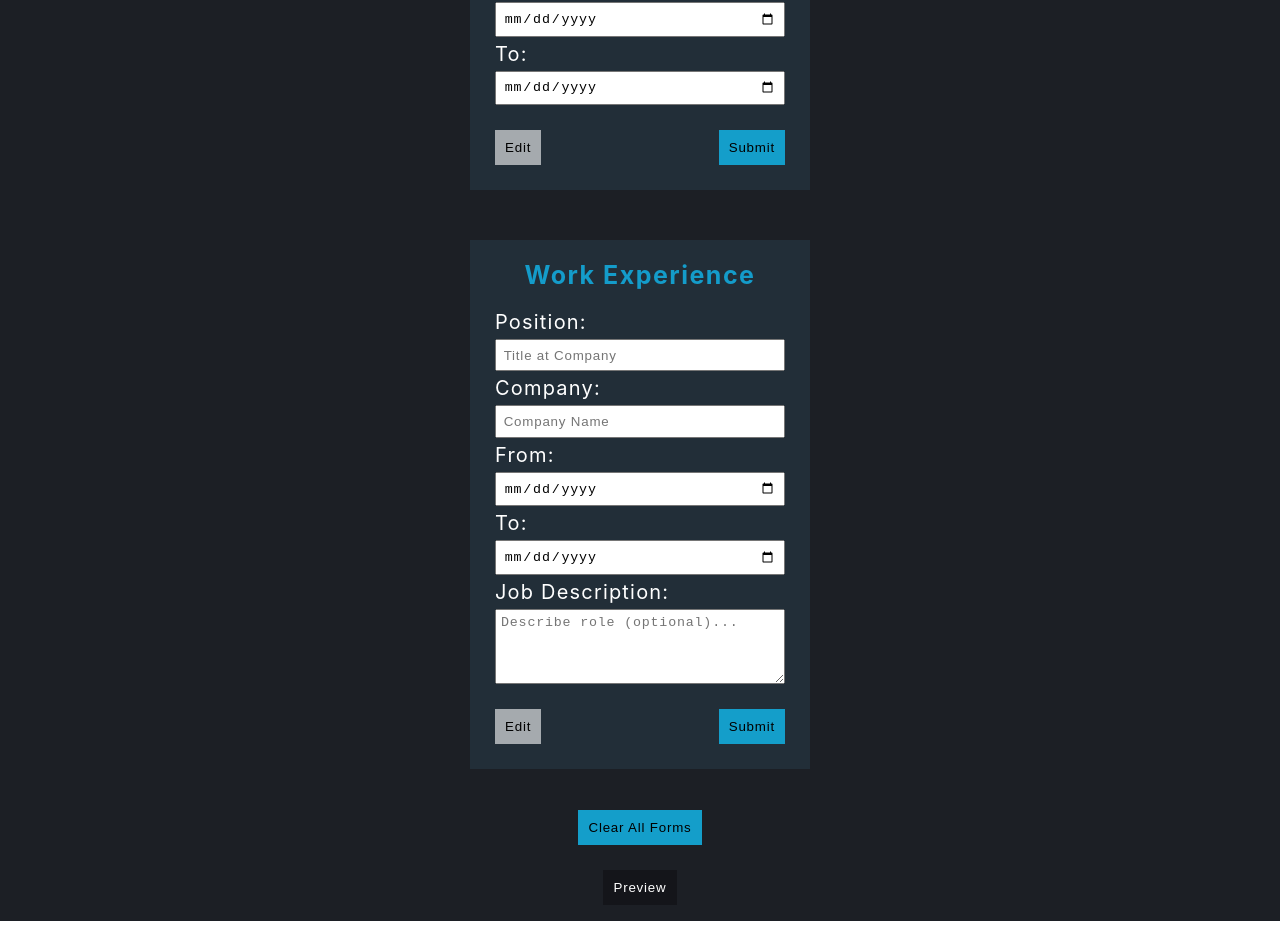
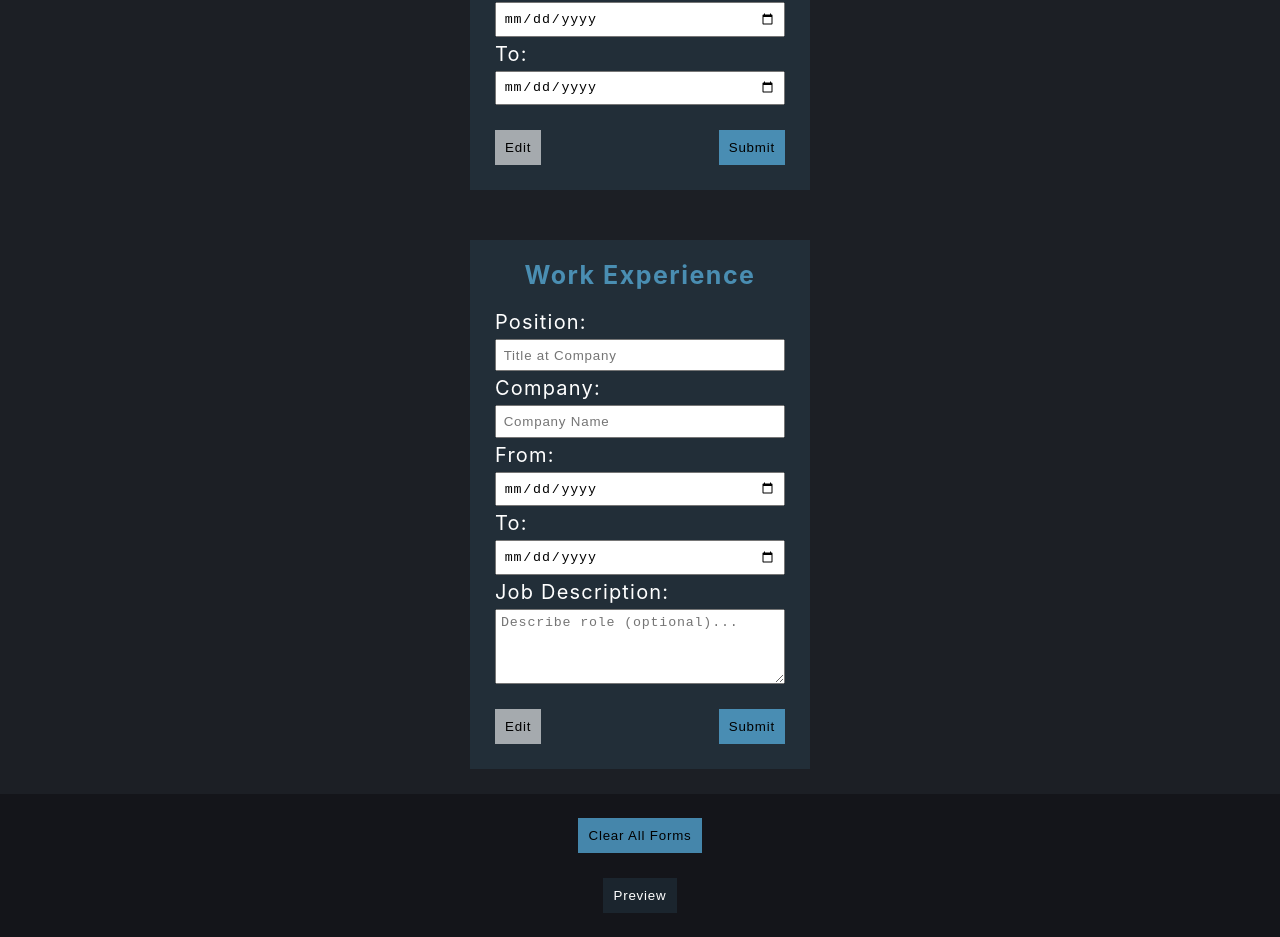
Before and after one commit to zamirkanji/cv-project-22, a React (Create React App) app: page / in a window 1280 px wide. Shown: the part 840-1777 px from the top of the page. Built offline with nearby package versions, Linux system fonts and the light colour scheme.

Commit message:
final update 5.29

```diff
--- a/src/App.js
+++ b/src/App.js
@@ -5,6 +5,7 @@ import Experience from './components/Experience';
 import Preview from './components/Preview';
 import './styles/index.css'
 import { useState } from 'react';
+import { useEffect } from 'react';
 
 function App() {
   const [generalFormSubmitted, setGeneralFormSubmitted] = useState(false);
@@ -14,20 +15,25 @@ function App() {
   const [educationFormSubmitted, setEducationFormSubmitted] = useState(false);
   const [educationInputDisabled, setEducationInputDisabled] = useState(false);
 
+  const [preview, setPreview] = useState([]);
   const [input, setInputs] = useState({});
+
+  // useEffect(() => {
+  //   console.log('application rendered');
+  // }, []);
 
   const clearForms = () => {
     setInputs({});
     educationHandleInput();
     generalHandleInput();
     experienceHandleInput();
-    console.log(input);
   }
 
   const educationHandleSubmit = () => {
     setEducationFormSubmitted(true);
     setEducationInputDisabled(true);
     console.log(input);
+    console.log(preview);
   }
 
   const educationHandleInput = () => {
@@ -39,6 +45,7 @@ function App() {
     setGeneralFormSubmitted(true);
     setGeneralInputDisabled(true);
     console.log(input);
+    console.log(preview);
   }
 
   const generalHandleInput = () => {
@@ -50,6 +57,7 @@ function App() {
     setExperienceFormSubmitted(true);
     setExperienceInputDisabled(true);
     console.log(input);
+    console.log(preview);
   }
 
   const experienceHandleInput = () => {
@@ -61,6 +69,9 @@ function App() {
     const name = e.target.name;
     const value = e.target.value;
     setInputs(values => ({...values, [name]: value}))
+    setPreview([
+      input
+    ])
   }
 
   const handleSubmit = (e) => {
--- a/src/components/Education.js
+++ b/src/components/Education.js
@@ -1,4 +1,3 @@
-import { useState } from "react";
 import Item from "./Item"
 
 export default function Education ({input, handleChange, handleSubmit, educationHandleSubmit, educationHandleInput, educationFormSubmitted, educationInputDisabled}) {
--- a/src/components/Experience.js
+++ b/src/components/Experience.js
@@ -1,5 +1,4 @@
 import Item from "./Item"
-import { useState } from "react";
 
 export default function Experience ({input, handleChange, handleSubmit, experienceHandleSubmit, experienceHandleInput, experienceFormSubmitted, experienceInputDisabled}) {
     return (
--- a/src/components/General.js
+++ b/src/components/General.js
@@ -1,10 +1,6 @@
-import { useState } from "react"
 import Item from "./Item"
 
 export default function General ({input, handleSubmit, handleChange, generalHandleSubmit, generalHandleInput, generalFormSubmitted, generalInputDisabled}) {
-    // const [generalFormSubmitted, setGeneralFormSubmitted] = useState(false);
-    // const [generalInputDisabled, setGeneralInputDisabled] = useState(false);
-    // const [generalEditButtonHandler, setGeneralEditButtonHandler] = useState(false);
     return (
         <div className="General-container">
             <h3 className="Section-title">General Info</h3>
--- a/src/components/Header.js
+++ b/src/components/Header.js
@@ -2,7 +2,7 @@ export default function Header ({h1, p}) {
     return (
         <div className="App-header">
             <h1>{h1}</h1>
-            <p>{p}</p>
+            <p id="App-paragraph">{p}</p>
         </div>
     )
 }
--- a/src/styles/index.css
+++ b/src/styles/index.css
@@ -8,6 +8,11 @@
   -webkit-tap-highlight-color: rgba(0, 0, 0, 0);
   -webkit-border-horizontal-spacing: 0px;
   -webkit-border-vertical-spacing: 0px;
+  text-decoration-line: none;
+  text-decoration-style: solid;
+  text-decoration-thickness: auto;
+  text-size-adjust: 100%;
+  /* font-size: 16px; */
 }
 
 html {
@@ -51,6 +56,10 @@ code {
   color: white;
   gap: 5px;
 }
+
+/* #App-paragraph {
+  color: rgba(88, 176, 223, 0.738);
+} */
 
 .App-forms-container {
   flex: .75;
@@ -100,14 +109,14 @@ code {
   flex-direction: column;
   justify-content: center;
   align-items: center;
-  padding: 1em;
-  background-color: #282c34;
-  background-color:rgb(28, 31, 37);
+  padding: 1.5em;
+  background-color: #14151a;
   gap: 25px;
 }
 
 input {
   padding: .5em;
+  /* font-size: 16px; */
 }
 
 .Form-submit {
@@ -117,18 +126,22 @@ input {
   gap: 15px;
 }
 
-.Submit-button, .Preview-button {
+.Submit-button, .Preview-button, input[type=submit] {
   border: none;
   background-color: rgb(20, 158, 202);
+  background-color: rgba(88, 176, 223, 0.738);
   padding: .75em;
   color: black;
+  cursor: pointer;
 }
 
 .Edit-button {
   border: none;
   background-color: rgb(20, 158, 202);
+  background-color: rgba(88, 176, 223, 0.738);
   padding: .75em;
   color: black;
+  cursor: pointer;
 }
 
 .Submit-button:disabled, .Edit-button:disabled {
@@ -136,16 +149,16 @@ input {
 }
 
 .Preview-button {
-  background-color: #14151a;
+  /* background-color: #14151a; */
+  background-color: rgba(88, 175, 223, 0.1);
   color: white;
 }
 
 .Section-title {
   font-size: 1.25em;
   text-align: center;
-  color: rgb(20, 156, 202);
+  color: rgba(88, 176, 223, 0.738);
 }
-
 
 .textarea-input-container {
   display: flex;
```
